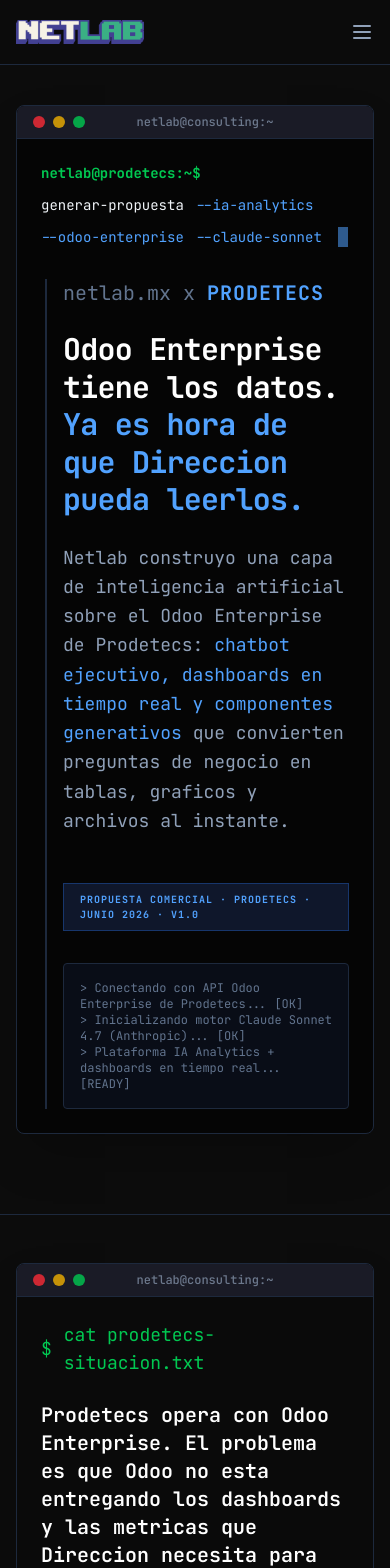
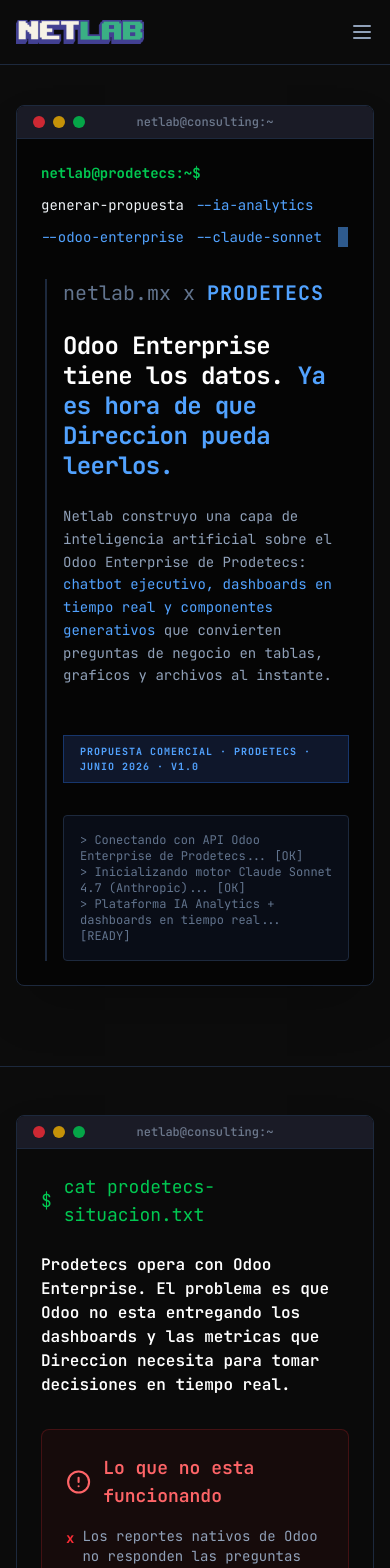
Before and after one commit to FerDeNetlab/netlabwebsite, a Next.js app: page /prodetecs-ia in a window 390 px wide. Shown: the top 1568 px of the page. Built offline with nearby package versions, Linux system fonts and the light colour scheme.

Commit message:
fix: responsive prodetecs-ia — h1, padding, precio, tabla overflow, CTA terminal

```diff
--- a/app/prodetecs-ia/ProdetecsIAClient.tsx
+++ b/app/prodetecs-ia/ProdetecsIAClient.tsx
@@ -112,18 +112,17 @@ export default function ProdetecsIAClient() {
                   </div>
 
                   <motion.h1
-                    className="text-3xl md:text-5xl font-bold tracking-tight text-white leading-tight"
+                    className="text-2xl sm:text-3xl md:text-5xl font-bold tracking-tight text-white leading-tight"
                     initial={{ opacity: 0 }}
                     animate={{ opacity: 1 }}
                     transition={{ delay: 0.8 }}
                   >
-                    Odoo Enterprise tiene los datos.
-                    <br />
+                    Odoo Enterprise tiene los datos.{" "}
                     <span className="text-blue-400">Ya es hora de que Direccion pueda leerlos.</span>
                   </motion.h1>
 
                   <motion.p
-                    className="text-lg md:text-xl text-slate-400 max-w-3xl leading-relaxed"
+                    className="text-sm md:text-xl text-slate-400 max-w-3xl leading-relaxed"
                     initial={{ opacity: 0 }}
                     animate={{ opacity: 1 }}
                     transition={{ delay: 1.5 }}
@@ -173,7 +172,7 @@ export default function ProdetecsIAClient() {
                 <span className="text-lg">cat prodetecs-situacion.txt</span>
               </div>
               <div className="space-y-6 text-slate-300 leading-relaxed">
-                <p className="text-xl font-semibold text-white">
+                <p className="text-base md:text-xl font-semibold text-white">
                   Prodetecs opera con Odoo Enterprise. El problema es que Odoo no esta entregando los dashboards y las metricas que Direccion necesita para tomar decisiones en tiempo real.
                 </p>
                 <div className="grid md:grid-cols-2 gap-8 mt-8">
@@ -294,11 +293,11 @@ export default function ProdetecsIAClient() {
             <p className="text-slate-400 text-base md:text-lg">Servicio mensual recurrente. Tokens incluidos. Sin sorpresas.</p>
           </div>
           <div className="max-w-3xl mx-auto space-y-6">
-            <div className="p-8 bg-gradient-to-br from-blue-500/10 to-slate-900 border-2 border-blue-500/40 rounded-xl">
+            <div className="p-5 md:p-8 bg-gradient-to-br from-blue-500/10 to-slate-900 border-2 border-blue-500/40 rounded-xl">
               <div className="text-[10px] text-blue-400 font-mono uppercase tracking-widest mb-4">Prodetecs IA Analytics Layer — Mensual Recurrente</div>
               <div className="text-center mb-8">
                 <div className="text-sm text-slate-500 font-mono mb-2">Inversion mensual</div>
-                <div className="text-5xl font-bold text-blue-400">{fmt(3700)}</div>
+                <div className="text-4xl md:text-5xl font-bold text-blue-400">{fmt(3700)}</div>
                 <div className="text-slate-500 text-sm mt-1">MXN sin IVA</div>
                 <div className="text-2xl font-bold text-slate-300 mt-2">{fmt(4292)} <span className="text-base text-slate-500">MXN con IVA</span></div>
               </div>
@@ -343,7 +342,7 @@ export default function ProdetecsIAClient() {
             </div>
             <div className="p-6 bg-slate-900/50 border border-slate-800 rounded-xl">
               <div className="text-[10px] text-slate-500 font-mono uppercase tracking-widest mb-4">Anexo A · Cotizacion formal</div>
-              <table className="w-full text-sm">
+              <div className="overflow-x-auto"><table className="w-full text-sm">
                 <thead>
                   <tr className="border-b border-slate-800">
                     <th className="text-left text-slate-500 font-mono pb-2 font-normal">Concepto</th>
@@ -364,7 +363,7 @@ export default function ProdetecsIAClient() {
                     <td className="py-3 text-right text-blue-400 font-bold">{fmt(4292)} MXN</td>
                   </tr>
                 </tbody>
-              </table>
+              </table></div>
             </div>
           </div>
         </div>
@@ -413,8 +412,8 @@ export default function ProdetecsIAClient() {
           <TerminalFrame className="border-blue-500/30">
             <div className="text-center space-y-6 md:space-y-8 py-6 md:py-8">
               <div className="flex items-center justify-center gap-2 md:gap-3 text-green-500 font-mono mb-6 flex-wrap text-xs md:text-lg">
-                <span className="text-lg">root@netlab:~/prodetecs#</span>
-                <span className="text-lg">siguiente-paso</span>
+                <span className="break-all">root@netlab:~/prodetecs#</span>
+                <span>siguiente-paso</span>
                 <span className="w-2.5 h-5 bg-green-500 animate-pulse inline-block align-middle ml-1" />
               </div>
               <h2 className="text-3xl md:text-4xl font-bold text-white">Empezamos?</h2>
```
